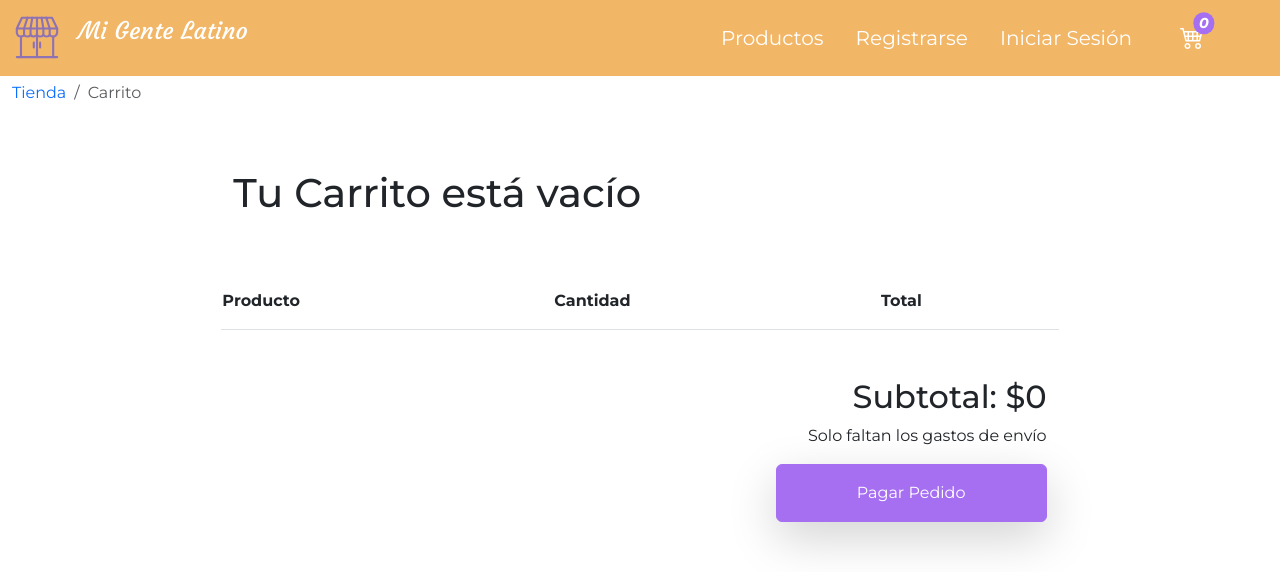
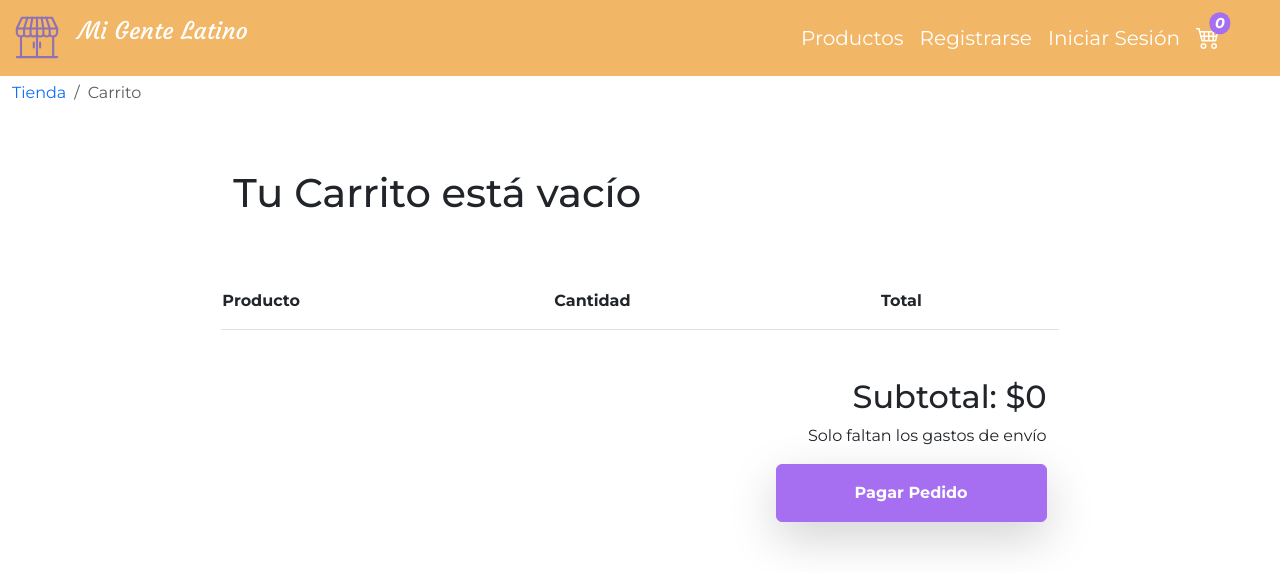
Before and after one commit to carolinalunasfarah/marketplace-frontend-react-user, a React (Vite) app: page /carrito in a window 1280 px wide. Shown: the top 572 px of the page. Built offline with nearby package versions, Linux system fonts and the light colour scheme.

Commit message:
Update styles in App.css, Navigation.jsx, and Cart.jsx

```diff
--- a/src/App.css
+++ b/src/App.css
@@ -111,8 +111,8 @@ a {
 .inactive {
     text-decoration: none;
     font-size: 20px;
-    padding-right: 1rem;
-    margin-right: 1rem;
+    /* padding-right: 1rem;
+    margin-right: 1rem; */
 }
 
 .active {
--- a/src/components/Navigation.jsx
+++ b/src/components/Navigation.jsx
@@ -44,7 +44,7 @@ function Navigation() {
               </Offcanvas.Title>
             </Offcanvas.Header>
             <Offcanvas.Body className="bg-secondary">
-              <Nav className="justify-content-end align-items-center flex-grow-1 pe-3">
+              <Nav className="justify-content-end align-items-center flex-grow-1 pe-3 gap-3">
                 <NavLink className={activeClass} to="/products" onClick={handleLinkClick}>Productos</NavLink>
                 {!Auth.userIsLoggedIn &&
                   <>
--- a/src/views/Cart.jsx
+++ b/src/views/Cart.jsx
@@ -157,8 +157,8 @@ const Cart = () => {
                         <div className="d-flex justify-content-end">
                         <Button
                             onClick={handleCheckout}
-                            className="col-lg-4 col-12 py-3 rounded btn-primary shadow-lg"
-                            style={{ cursor: 'pointer' }}> {/* Asegúrate de aplicar estilos adecuados */}
+                            className="col-lg-4 col-12 py-3 rounded btn-primary fw-bold shadow-lg"
+                            style={{ cursor: 'pointer' }}>
                             Pagar Pedido
                         </Button>
                         </div>
```
